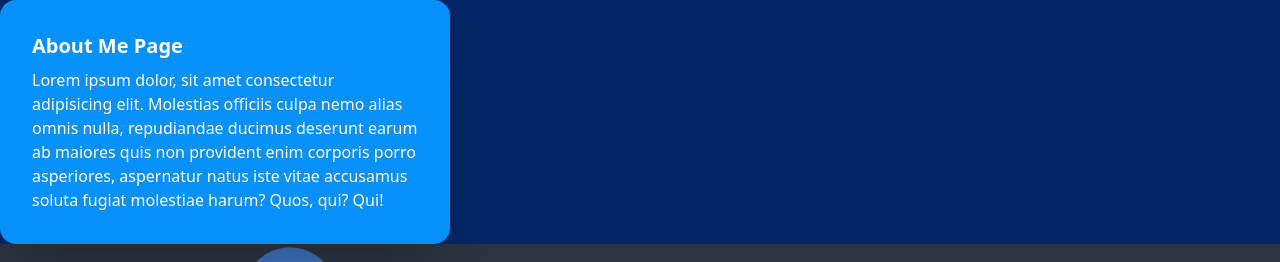
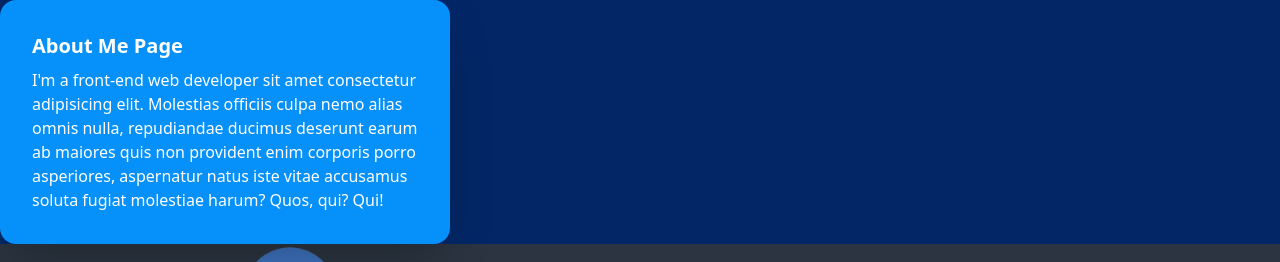
Before and after one commit to Sayedul3731/my-portfolio-site, a React (Vite) app: page /aboutMe in a window 1280 px wide. Shown: the top 262 px of the page. Built offline with nearby package versions, Linux system fonts and the light colour scheme.

Commit message:
about me section customize

```diff
--- a/src/Pages/AboutMe/AboutMe.jsx
+++ b/src/Pages/AboutMe/AboutMe.jsx
@@ -1,3 +1,4 @@
+/* eslint-disable react/no-unescaped-entities */
 
 
 const AboutMe = () => {
@@ -6,7 +7,7 @@ const AboutMe = () => {
             <div className="card md:w-[450px] bg-[#0590fa] shadow-2xl">
                 <div className="card-body">
                     <h2 className="card-title">About Me Page</h2>
-                    <p>Lorem ipsum dolor, sit amet consectetur adipisicing elit. Molestias officiis culpa nemo alias omnis nulla, repudiandae ducimus deserunt earum ab maiores quis non provident enim corporis porro asperiores, aspernatur natus iste vitae accusamus soluta fugiat molestiae harum? Quos, qui? Qui!</p>
+                    <p>I'm a front-end web developer sit amet consectetur adipisicing elit. Molestias officiis culpa nemo alias omnis nulla, repudiandae ducimus deserunt earum ab maiores quis non provident enim corporis porro asperiores, aspernatur natus iste vitae accusamus soluta fugiat molestiae harum? Quos, qui? Qui!</p>
                 </div>
             </div>
         </div>
```
